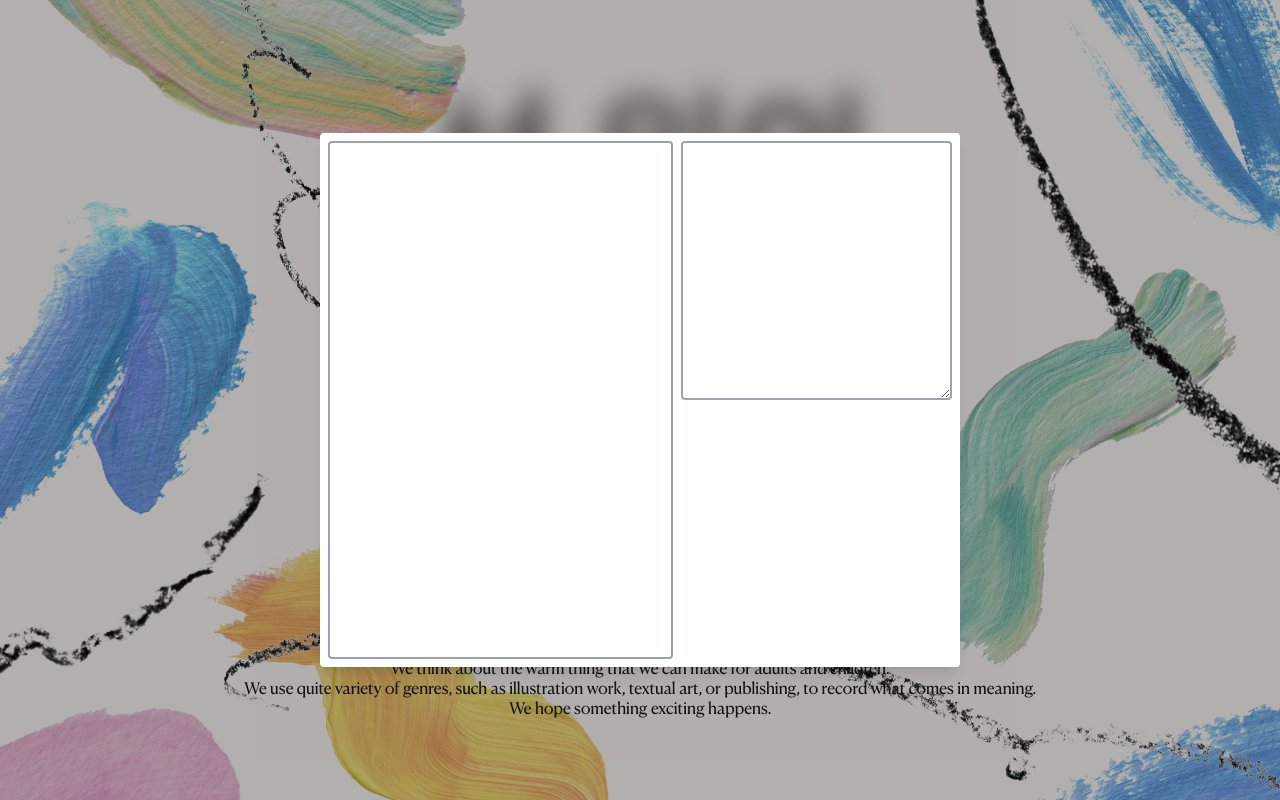
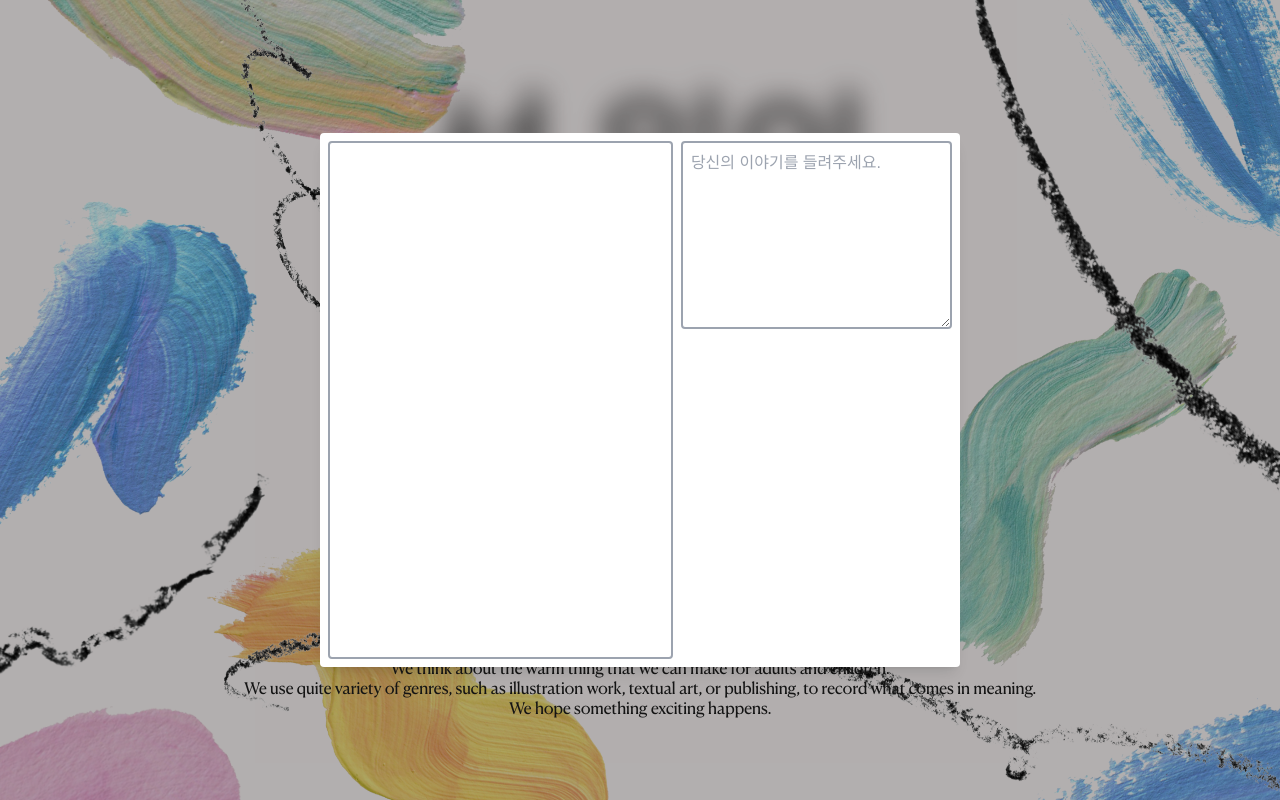
Before and after one commit to jayjeong8/women-on-the-line, a Next.js app: page / in a window 1280 px wide. Shown: the top 800 px of the page. Built offline with nearby package versions, Linux system fonts and the light colour scheme; a web font is replaced by a local one.

Commit message:
feat: textarea에 placeholder 및 속성 추가

```diff
--- a/app/page.tsx
+++ b/app/page.tsx
@@ -17,7 +17,13 @@ export default function Home() {
                         <canvas />
                     </div>
                     <div className="w-full h-full">
-                        <textarea className="w-full h-1/2 p-2 rounded border-2 border-gray-400" />
+                        <textarea
+                            placeholder="당신의 이야기를 들려주세요."
+                            rows={7}
+                            required
+                            wrap="hard"
+                            className="w-full p-2 rounded border-2 border-gray-400 ko-font"
+                        />
                     </div>
                 </section>
             </section>
```
